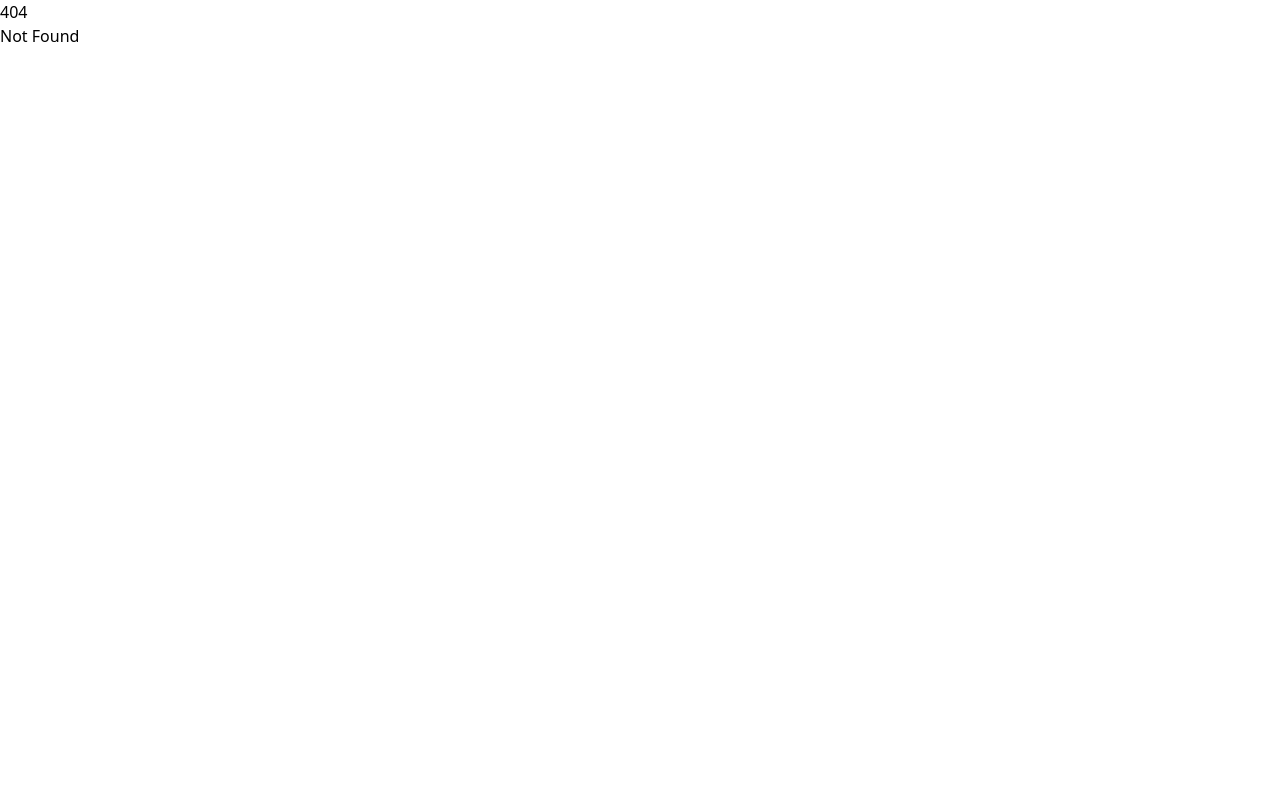
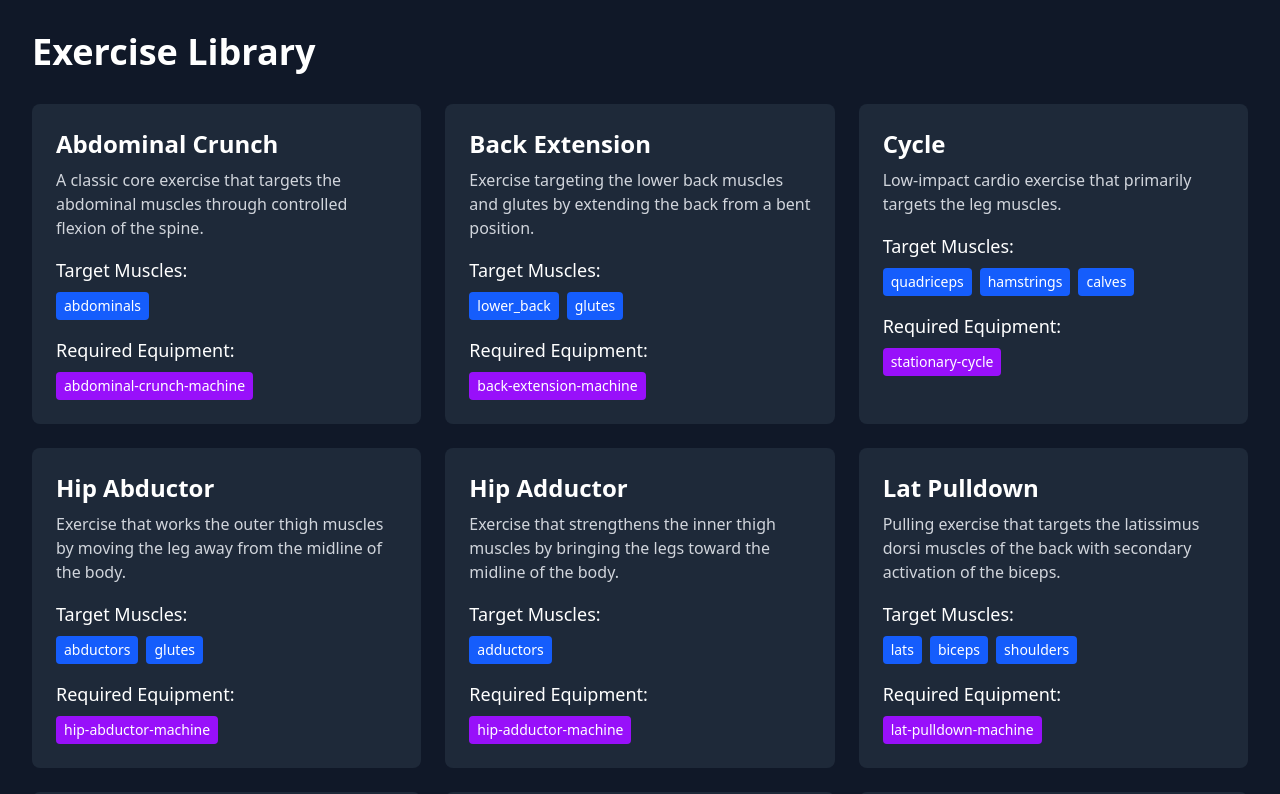
Before and after one commit to brylie/workouts, a SvelteKit app in the folder app/: page /exercises in a window 1280 px wide. Before the commit this address had no page. Shown: the top 794 px of the page. Built offline with nearby package versions, Linux system fonts and the light colour scheme.

Commit message:
add exercise library page and update main page with browse exercises link

```diff
--- a/app/src/routes/+page.svelte
+++ b/app/src/routes/+page.svelte
@@ -1,5 +1,13 @@
 <main class="min-h-screen bg-gray-900 text-white flex flex-col items-center justify-center">
   <h1 class="text-4xl font-bold mb-4">Welcome to Workouts</h1>
-  <p class="text-lg">Track your exercises and stay fit with our app.</p>
-  <p class="text-lg">Get started by exploring the features and creating your workout plan.</p>
+  <p class="text-lg mb-8">Track your exercises and stay fit with our app.</p>
+
+  <div class="flex gap-4">
+    <a
+      href="/exercises"
+      class="bg-blue-600 hover:bg-blue-700 text-white font-bold py-2 px-4 rounded transition-colors"
+    >
+      Browse Exercises
+    </a>
+  </div>
 </main>
--- /dev/null
+++ b/app/src/routes/exercises/+page.svelte
@@ -0,0 +1,40 @@
+<script lang="ts">
+import { exercises } from '$lib/exerciseData';
+import type { ExerciseDetails } from '$lib/types';
+
+// We can sort exercises by title for easier browsing
+const sortedExercises = [...exercises].sort((a, b) => a.title.localeCompare(b.title));
+</script>
+
+<main class="min-h-screen bg-gray-900 text-white p-8">
+    <h1 class="text-4xl font-bold mb-8">Exercise Library</h1>
+
+    <div class="grid grid-cols-1 md:grid-cols-2 lg:grid-cols-3 gap-6">
+        {#each sortedExercises as exercise}
+            <div class="bg-gray-800 p-6 rounded-lg">
+                <h2 class="text-2xl font-semibold mb-2">{exercise.title}</h2>
+                <p class="text-gray-300 mb-4">{exercise.description}</p>
+
+                <div class="mb-4">
+                    <h3 class="text-lg font-medium mb-2">Target Muscles:</h3>
+                    <div class="flex flex-wrap gap-2">
+                        {#each exercise.muscles as muscle}
+                            <span class="bg-blue-600 px-2 py-1 rounded text-sm">{muscle}</span>
+                        {/each}
+                    </div>
+                </div>
+
+                {#if exercise.equipment}
+                    <div>
+                        <h3 class="text-lg font-medium mb-2">Required Equipment:</h3>
+                        <div class="flex flex-wrap gap-2">
+                            {#each exercise.equipment as equipment}
+                                <span class="bg-purple-600 px-2 py-1 rounded text-sm">{equipment}</span>
+                            {/each}
+                        </div>
+                    </div>
+                {/if}
+            </div>
+        {/each}
+    </div>
+</main>
```
